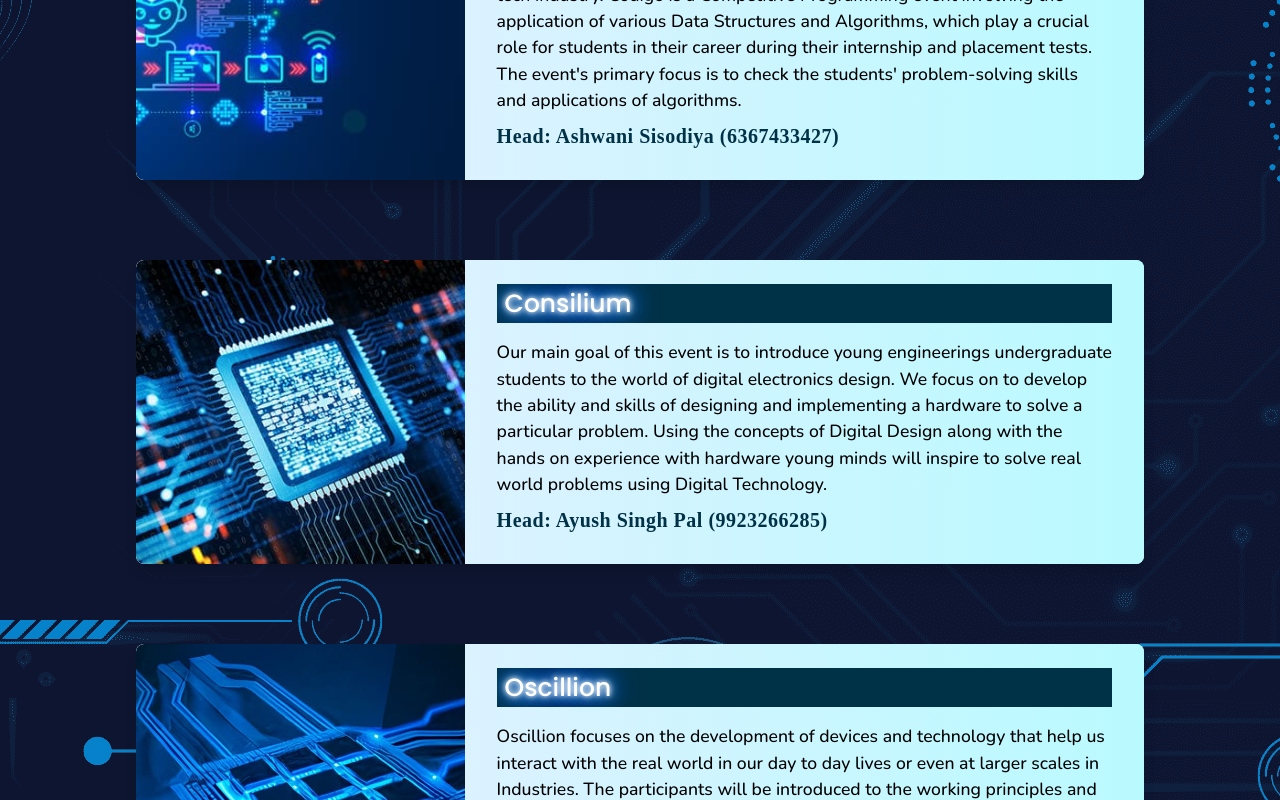
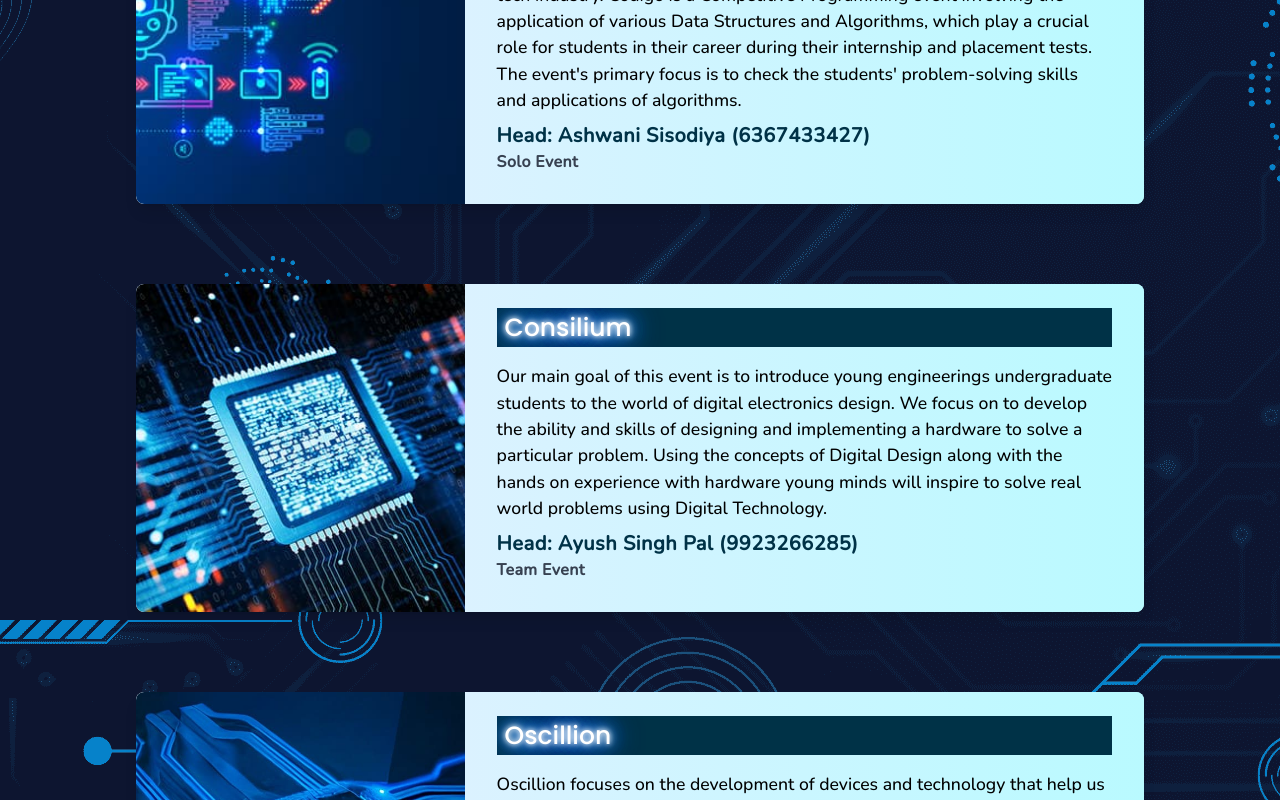
Before and after one commit to Prastuti-Fest-IIT-BHU/Prastuti-Frontend-2023, a React (Create React App) app: page / in a window 1280 px wide. Shown: the part 1760-2560 px from the top of the page. Built offline with nearby package versions, Linux system fonts and the light colour scheme; a web font is replaced by a local one.

Commit message:
Event Team Solo

```diff
--- a/src/components/Discarded/Project.js
+++ b/src/components/Discarded/Project.js
@@ -24,7 +24,7 @@ function Project({ }) {
     <div style={{position:'relative'}}>
         {Data.map((item, index) => (
     <>
-    <div
+    <div key={index}
       className={`flex ${
         item.slide && `flex-row-reverse`
       }  w-full py-10 px-2 relative lg:space-x-10 h-[50vh] overflow-hidden`}
--- a/src/components/Event/Data.js
+++ b/src/components/Event/Data.js
@@ -20,7 +20,8 @@ export const Data = [
     infoinfo: 'Head: Ashwani Sisodiya (6367433427)',
     image: img1,
     slide: 'fade-up',
-    path:"/codigo"
+    path:"/codigo",
+    team: false
 
   },
   {
@@ -36,7 +37,8 @@ export const Data = [
     infoinfo: 'Head: Ayush Singh Pal (9923266285)',
     image: img2,
     slide: 'fade-down',
-    path:"/consilium"
+    path:"/consilium",
+    team: true
 
   },
   {
@@ -51,7 +53,8 @@ export const Data = [
     infoinfo: 'Head: Hrishabh Kumar Garg (88210448398)',
     image: img3,
     slide: 'fade-up',
-    path:"/oscillion"
+    path:"/oscillion",
+    team: false
 
   },
   {
@@ -66,7 +69,8 @@ export const Data = [
     infoinfo: 'Head: Nilay Mundra (9328208189)',
     image: img4,
     slide: 'fade-down',
-    path:"/hackoverflow"
+    path:"/hackoverflow",
+    team: true
 
   },
   {
@@ -80,7 +84,8 @@ export const Data = [
     infoinfo: 'Head: Vidit Agarwal (6352912056)',
     image: img5,
     slide: 'fade-up',
-    path:"/recognizance"
+    path:"/recognizance",
+    team: false
 
   },
   {
@@ -96,7 +101,8 @@ export const Data = [
     infoinfo: 'Head: Astitva Gupta (7828004967)',
     image: img6,
     slide: 'fade-down',
-    path: '/simulim'
+    path: '/simulim',
+    team: true
 
   },
   {
@@ -107,7 +113,8 @@ export const Data = [
     infoinfo: '',
     image: img7,
     slide: 'fade-up',
-    path: '/paper-presentation'
+    path: '/paper-presentation',
+    team: false
 
   },
 
--- a/src/components/Event/Events.js
+++ b/src/components/Event/Events.js
@@ -8,7 +8,6 @@ import { motion} from "framer-motion";
 import AOS from 'aos';
 import 'aos/dist/aos.css';
 AOS.init();
-
 const Card = (prop) => {
   /*const { scrollYProgress } = useScroll();
   const scaleX = useSpring(scrollYProgress, {
@@ -37,7 +36,7 @@ const Card = (prop) => {
           // whileInView={"visible"}
 
         >
-            <motion.div class="p-0 w-full min-h-[38vh] lg:w-4/5 mx-auto shadow-lg flex flex-col rounded-lg hover:shadow-xl" style={{background:'linear-gradient(90deg, rgba(219,242,255,1) 0%, rgba(185,250,255,1) 100%)'}}
+            <motion.div class="p-0 w-full min-h-[41vh] lg:w-4/5 mx-auto shadow-lg flex flex-col rounded-lg hover:shadow-xl" style={{background:'linear-gradient(90deg, rgba(219,242,255,1) 0%, rgba(185,250,255,1) 100%)'}}
             whileHover={{ scale: 1.05 }}
             >
               <Link
@@ -46,7 +45,7 @@ const Card = (prop) => {
                 class="flex flex-col md:flex-row overflow-hidden
                                     rounded-lg w-100"
               >
-                <div class="h-[38vh] w-auto md:w-1/2">
+                <div class="h-[41vh] w-auto md:w-1/2 ">
                   <img
                     class="inset-0 h-full w-full object-cover object-center rounded-l-lg" alt="event pic"
                     src={item.image}
@@ -60,17 +59,25 @@ const Card = (prop) => {
                     textShadow: '0 0 5px #fff, 0 0 10px #fff, 0 0 15px #0073e6, 0 0 20px #0073e6, 0 0 25px #0073e6, 0 0 30px #0073e6, 0 0 35px #0073e6', backgroundColor:"#003247"}}
 
                   >
+
                {item.title}
+
                   </h3>
                   <p class="mt-2 info">
                     {item.information}
+
                   </p>
                   <p
-                    class="text-xl text-gray-700 tracking-wide font-black mt-2"
-                    style={{ fontFamily: "Catarman",color: "#003247" }}
+                    className="text-xl text-gray-700 tracking-wide font-black mt-2"
+                    style={{ fontFamily: "Nunito",color: "#003247" }}
                   >
                     {item.infoinfo}
                   </p>
+                  <p className="text-base text-gray-700 tracking-wide font-black ">
+                  { item.team && <div className=""> Team Event</div> }
+                  { !item.team && <div className=""> Solo Event</div> }
+                  </p>
+
                 </div>
               </Link>
             </motion.div>
--- a/src/components/Faq/Faq.js
+++ b/src/components/Faq/Faq.js
@@ -80,13 +80,13 @@ const Faq = () => {
 
     <div className="app" id="faqs">
       <header>
-        <h1>Frequently <br/> <spam className="ask">Asked</spam> <br/> Questions</h1>
+        <h1>Frequently <br/> <span className="ask">Asked</span> <br/> Questions</h1>
 
       </header>
 
       <div className="faq">
         {faqs.map((faq, i) => (
-          <FAQ faq={faq} index={i}
+          <FAQ key={i} faq={faq} index={i}
             toggleFAQ={toggleFAQ}
           />
         ))}
--- a/src/components/Footer/Footer.css
+++ b/src/components/Footer/Footer.css
@@ -1,7 +1,6 @@
 /* @tailwind base;
 @tailwind components;
 @tailwind utilities; */
-
 
 footer{
     display: flex;
--- a/src/components/Footer/Footer.js
+++ b/src/components/Footer/Footer.js
@@ -6,6 +6,7 @@ import {BsFacebook} from 'react-icons/bs'
 import {BsLinkedin} from 'react-icons/bs'
 import {BsTwitter} from 'react-icons/bs'
 import {BsYoutube} from 'react-icons/bs'
+import {IoLogoGooglePlaystore} from "react-icons/io5";
 import { IconContext } from "react-icons";
 const Footer = () => {
 
@@ -21,8 +22,9 @@ const Footer = () => {
   return (
     <>
       <footer className='footer justify-center bg-[#003247] items-center min-h-[20vh]'>
-      <div className='py-5 flex flex-col justify-center'>
+      <div className='py-5 flex flex-col justify-center items-center'>
         {/* <div className="up flex items-center justify-center max-w-[40vw]  mx-auto " > */}
+
         <div className="up" onMouseEnter={() => setIsShown(true)}
         onMouseLeave={() => setIsShown(false)} >
             {/* <Link class-name="" to="/"></Link> */}
@@ -34,11 +36,19 @@ const Footer = () => {
 
 
           <div className="vline"></div>
-          <div className="conduct"> <a href="https://github.com/Prastuti-Fest-IIT-BHU/Prastuti-Frontend-2023/blob/main/public/code_of_conduct.md" target="_blank" rel="noreferrer">Code of Conduct</a></div>
+          {/* <div className="conduct"> <a href="https://github.com/Prastuti-Fest-IIT-BHU/Prastuti-Frontend-2023/blob/main/public/code_of_conduct.md" target="_blank" rel="noreferrer">Code of Conduct</a></div> */}
+          <li className="social-links font-['Nunito'] text-[#003247] mx-5 text-l my-4 flex">
+          <a href="https://play.google.com/store/apps/details?id=com.prastuti.prastuti_23" target="_blank" rel="noreferrer"
+          className=' h-[20px] w-auto'>
+            <IconContext.Provider value={{ className: 'react-icons', size: "2em"  }}><IoLogoGooglePlaystore className=""/></IconContext.Provider>
+              </a>
+              </li>
+              <p className="text-white font-['Nunito'] mt-[5px]">Our App</p>
           </div>
+
           <ul className='flex justify-center py-2'>
               <li className="social-links font-['Nunito'] text-white mx-5 text-l my-4">
-              <a href="https://twitter.com/fest_prastuti?t=KdlkevmuvhbFQHx63dibXA&s=08" target="_blank" rel="noreferrer"><IconContext.Provider value={{ className: 'react-icons' }}><BsTwitter className=""/></IconContext.Provider>
+              <a href="https://twitter.com/fest_prastuti?t=KdlkevmuvhbFQHx63dibXA&s=08" target="_blank" rel="noreferrer"><IconContext.Provider value={{ className: 'react-icons'}}><BsTwitter className=""/></IconContext.Provider>
                 </a>
               </li>
               <li className='social-links font-["Nunito"] text-white mx-5 text-l my-4 '>
@@ -57,6 +67,8 @@ const Footer = () => {
               <a href="https://www.youtube.com/@prastuti2023" target="_blank" rel="noreferrer"><IconContext.Provider value={{ className: 'react-icons' }}><BsYoutube className=""/></IconContext.Provider>
               </a>
               </li>
+
+
             </ul>
 
       </div>
--- a/src/pages/Seperate_Event/Separate_Event.js
+++ b/src/pages/Seperate_Event/Separate_Event.js
@@ -91,7 +91,7 @@ const Separate_Event = ({ data }) => {
       }
     } else {
       hideLoader();
-      toast.error("Please enter existing team name", {
+      toast.error("Please enter existing team name.", {
         position: "top-right",
         autoClose: 5000,
         hideProgressBar: false,
@@ -136,7 +136,7 @@ const Separate_Event = ({ data }) => {
           theme: "colored",
         });
 
-                //Shall I redirect ?????
+        //Shall I redirect ?????
         setTimeout(() => {
           window.location.replace("/profile");
         }, 1500);
@@ -184,18 +184,20 @@ const Separate_Event = ({ data }) => {
         style={{ backgroundImage: `url(${data.imgpath})` }}
       >
         <div className=" min-h-screen w-full md:w-3/5 lg:w-[45%] bg-black md:opacity-[0.8] opacity-[0.7] text-white p-[3rem]">
-          <h1 className="font-bold text-3xl md:text-2xl mt-10 mb-4 font-Manrope">
+          <h1 className="font-bold text-3xl md:text-2xl mt-10 mb-4 font-[Poppins]">
             {data.title}
           </h1>
-          <h2 className="md:text-xl xl:text-2xl mb-4 text-[#29ffff] font-Manrope text-lg">
+          <h2 className="md:text-xl xl:text-2xl mb-4 text-[#29ffff] font-[Poppins] text-lg">
             {data.subtitle}
           </h2>
-          <p className="md:text-md xl:text-lg text-justify font-Catamaran text-md mb-4">
+          <p className="md:text-md xl:text-lg text-justify font-[Nunito] text-md mb-4">
             {data.eventInfo}
           </p>
-          <h3 className="md:text-md xl:text-lg text-justify font-Catamaran text-md">
+          <h3 className="md:text-md xl:text-lg text-justify font-[Nunito] text-md">
             Participants : <span>{eventName}</span>
           </h3>
+          {result.team_event && <div className="font-[Nunito] mt-[1em] font-bold"> Team Event</div> }
+          {!result.team_event && <div className="font-[Nunito] mt-[1em] font-bold">  Solo Event</div> }
           {localStorage.getItem("loginData") ? (
             <Link onClick={register}>
               <button
@@ -217,14 +219,14 @@ const Separate_Event = ({ data }) => {
           )}
         </div>
       </div>
-      <Modal modal = {modal}
-            handleModal = {handleModal}>
-              <div className="flex flex-col rounded-md">
-                <label for = "user-team" className="p-2">Please enter your team name that you have created in profilepage</label>
-                <input onChange={(e)=>setTeamName(e.target.value)} id = "user-team" type="text" className="p-2" placeholder="TeamName"></input>
-                <button className="p-2 flex  justify-end" onClick = {()=>{handleModal(false);findingteam(teamName)}}>Submit</button>
-              </div>
-            </Modal>
+      <Modal modal={modal}
+        handleModal={handleModal}>
+        <div className="flex flex-col rounded-md">
+          <label for="user-team" className="p-2">Please enter your team name that you have created in profilepage</label>
+          <input onChange={(e) => setTeamName(e.target.value)} id="user-team" type="text" className="p-2" placeholder="TeamName"></input>
+          <button className="p-2 flex  justify-end" onClick={() => { handleModal(false); findingteam(teamName) }}>Submit</button>
+        </div>
+      </Modal>
     </>
   );
 };
```
